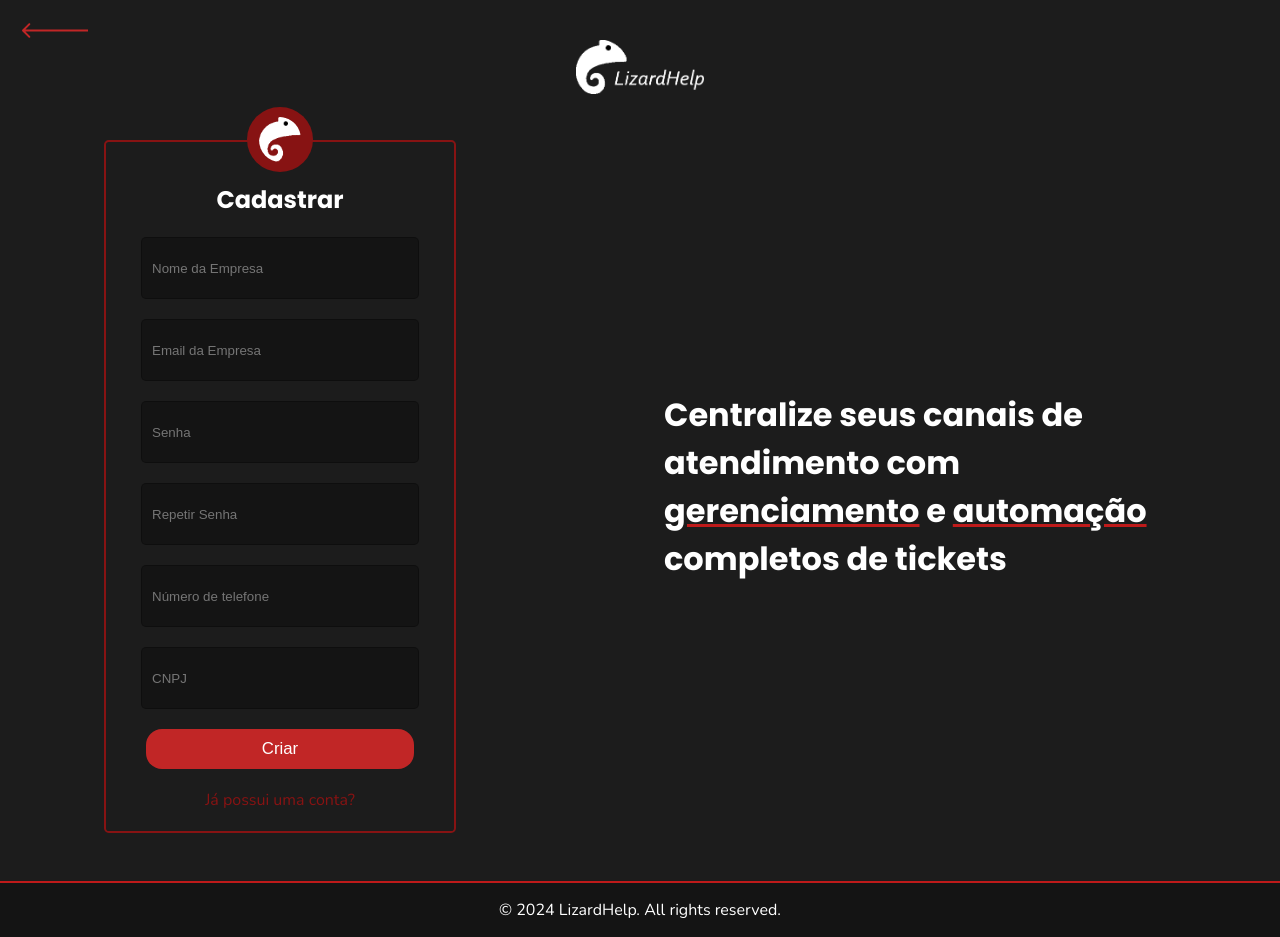
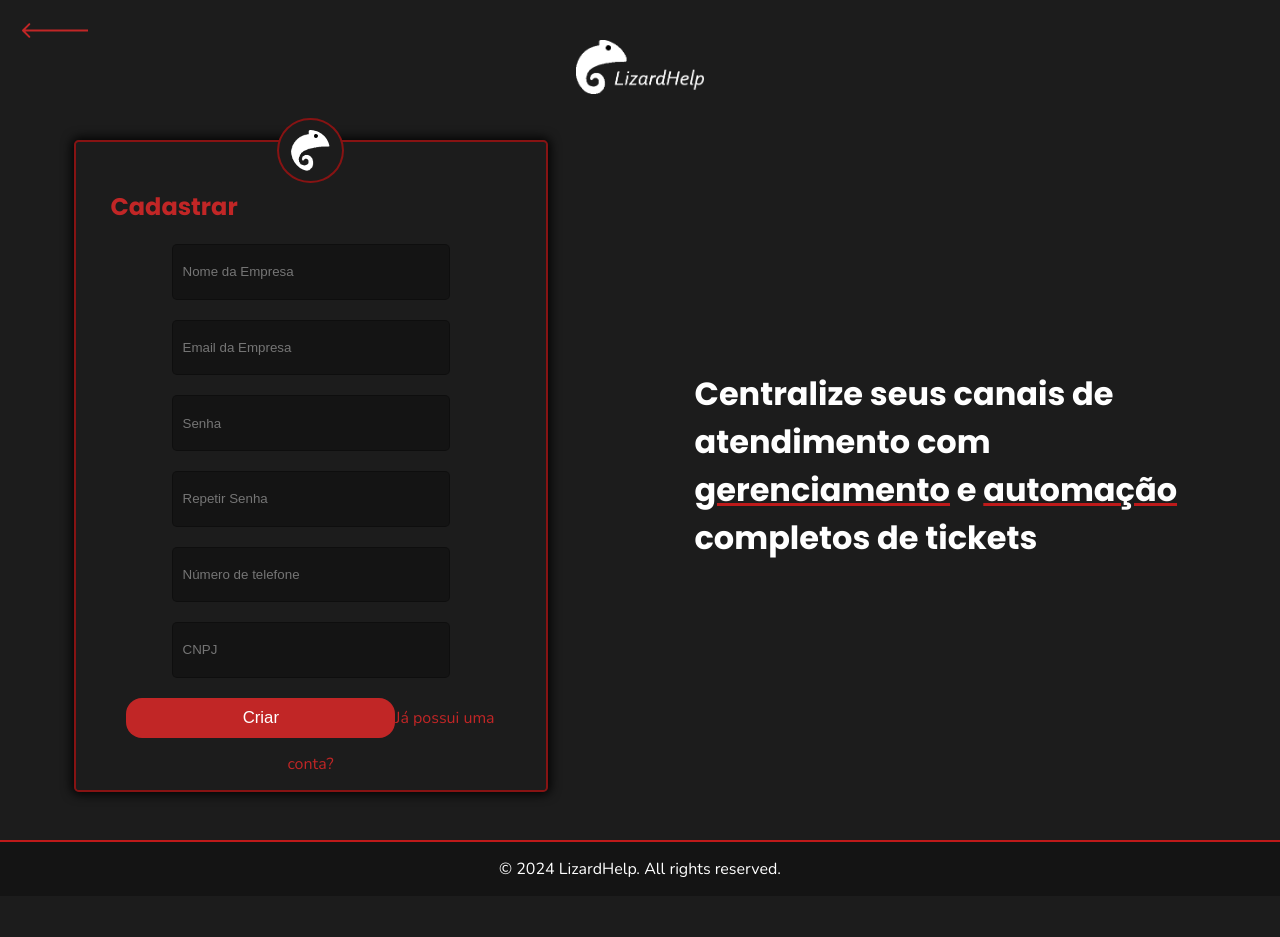
Before and after one commit to MrCoffeeOri/Lizard-Help, a React (Vite) app: page /start in a window 1280 px wide. After the commit the page ends 896 px from the top, so only its background shows below. Built offline with nearby package versions, Linux system fonts and the light colour scheme.

Commit message:
novo formulário

```diff
--- a/src/css/main.css
+++ b/src/css/main.css
@@ -46,30 +46,37 @@ input, select, button {
 }
 
 .form {
-    padding: 35px;
-    display: flex;
-    flex-direction: column;
-    align-items: center;
+    position: relative;
+    padding: 25px 35px 35px 35px;
     max-width: 400px;
     border: 2px solid var(--red-main-darker);
     border-radius: .3rem;
+    box-shadow: 0 0px 11px 2px black;
+    h2 {
+        top: 2%;
+        left: 7%;
+        color: var(--red-main);
+        margin: 0 0 5px 0;
+        text-align: left;
+    }
     img {
-        width: 3.3vw;
-        margin: -70px auto 10px auto;
+        margin-top: -18%;
+        width: 3vw;
         padding: 10px 12px;
-        background-color: var(--red-main-darker);
+        background-color: var(--background);
         border-radius: 50%;
+        border: inherit;
     }
     input {
         width: 20vw;
-        height: 5vh;
+        height: 4.2vh;
         &:not(:placeholder-shown) {
             border: 1px solid var(--green-main);
         }
     }
     select {
-        height: 8vh;
-        width: 21.6vw;
+        height: 6vh;
+        width: 14vw;
     }
     input, select {
         margin-top: 20px;
@@ -93,6 +100,7 @@ input, select, button {
         color: white;
         cursor: pointer;
         font-size: 1.05pc;
+        transition: 150ms;
         &:hover {
             background-color: var(--red-main-darker);
         }
--- a/src/css/start.css
+++ b/src/css/start.css
@@ -15,9 +15,17 @@
         width: 40vw;
     }
     form {
-        padding: 35px 35px 20px 35px;
+        padding-bottom: 15px;
         h2 {
             margin: 0;
         }
+        a {
+            color: var(--red-main);
+            border-bottom: 2px solid var(--background);
+            transition: 300ms;
+            &:hover {
+                border-bottom: 2px solid var(--red-main);
+            }
+        }
     }
 }
--- a/src/pages/Client.tsx
+++ b/src/pages/Client.tsx
@@ -44,9 +44,9 @@ export default function Client() {
         </div>
       </section>
       <section id='login'>
-        <h2>Entrar</h2>
         <form className='form' onSubmit={handleSubmit}>
           <img src="/logo.webp" alt="" />
+          <h2>Entrar</h2>
           <input
             type="text"
             id={userType == "empresa" ? "password" : "token"}
@@ -64,7 +64,7 @@ export default function Client() {
           />
           <p>Email incorreto</p>
           <select id="type" required onChange={e => setUserType(e.target.value)}>
-            <option value='' disabled selected hidden>Selecione uma das opções</option>
+            <option value='placeholder' disabled selected hidden>Selecione uma das opções</option>
             <option value="funcionário">Funcionário</option>
             <option value="empresa">Empresa</option>
           </select>
--- a/src/pages/Start.tsx
+++ b/src/pages/Start.tsx
@@ -74,8 +74,8 @@ export default function Start() {
             onChange={e => handleCorrection(e, e => e.target.value.match(RegexCorrections.companyID) != null)}
           />
           <p>Use o formato XX.XXX.XXX/0001-XX</p>
-          <button type="submit">Criar</button>
-          <Link rel="stylesheet" to="/client#Entrar" style={{ color: "var(--red-main-darker)", margin: "20px 0 0 0" }}>Já possui uma conta?</Link>
+          <button style={{ marginBottom: 15 }} type="submit">Criar</button>
+          <Link rel="stylesheet" to="/client#login">Já possui uma conta?</Link>
         </form>
         <h1>Centralize seus canais de atendimento com <span className="marked">gerenciamento</span> e <span className="marked">automação</span> completos de tickets</h1>
       </div>
```
